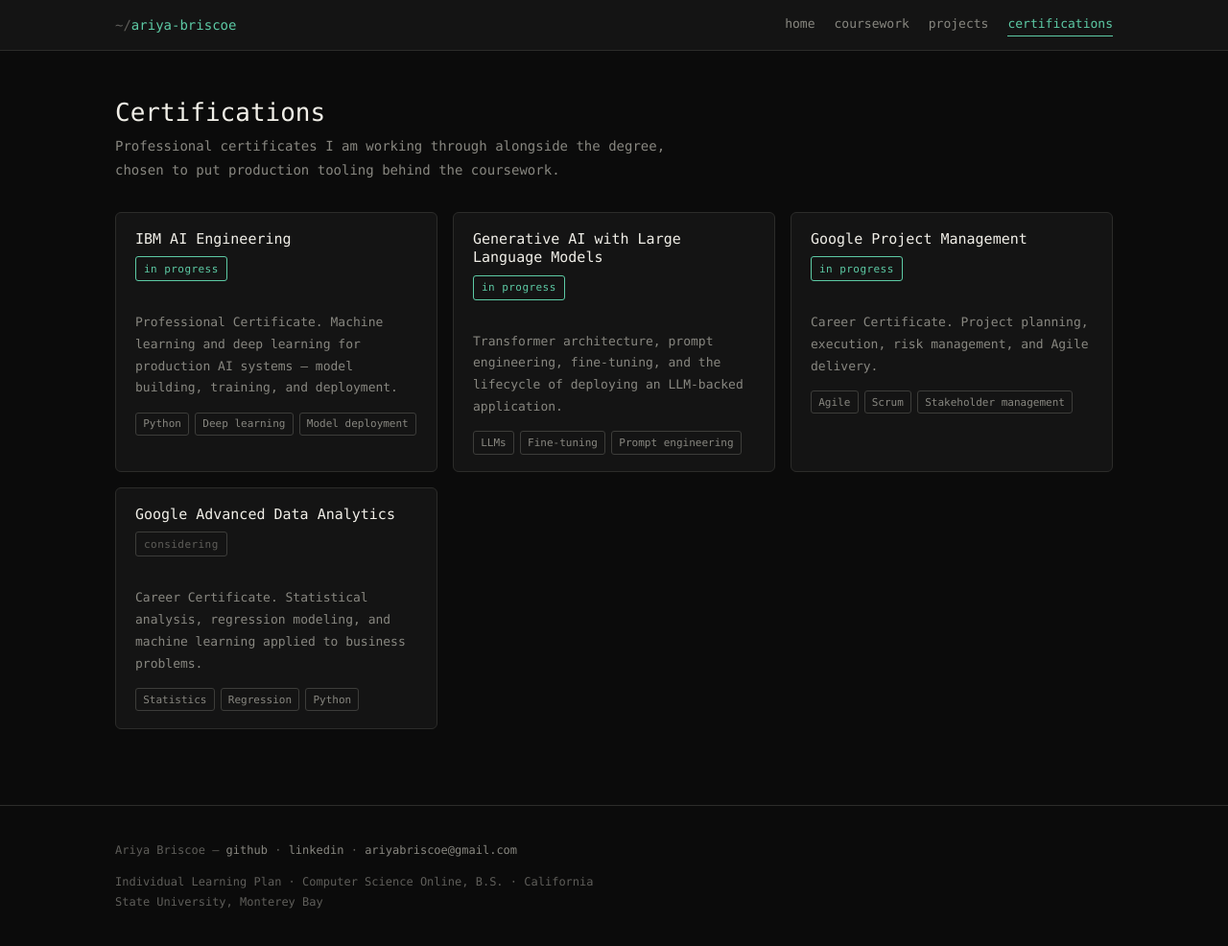
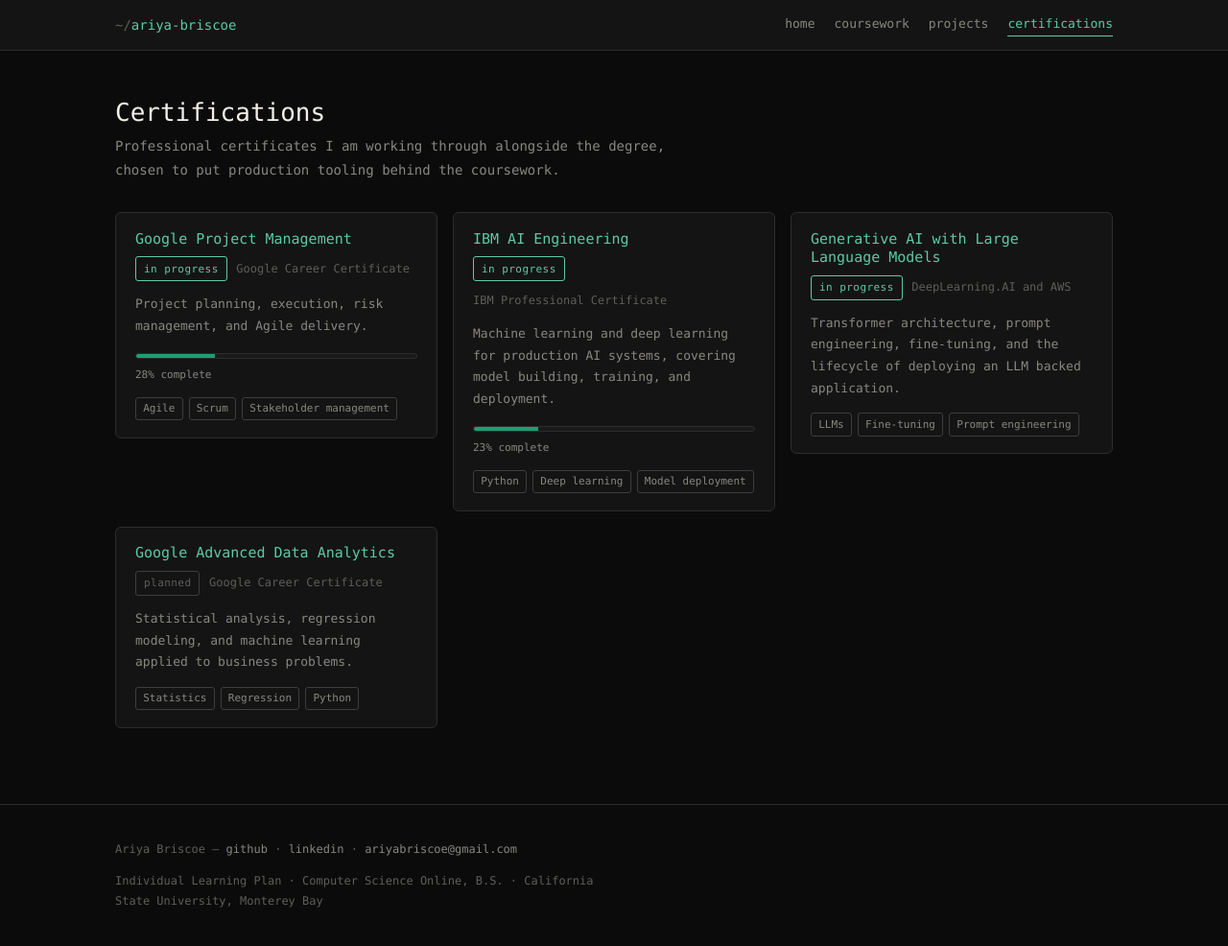
Before and after one commit to ryebriscoe/ryebriscoe.github.io, a Jekyll site: the page built from certifications.md, in a window 1280 px wide and 1003 px high. Shown: the top 986 px of the window at 96% size. Built offline with Jekyll 4.4.1, drawn with Linux system fonts in a browser that asks for light colours.

Commit message:
Add certification progress bars and links
Move the four certificates into _data/certifications.yml so updating
progress is a one-number edit. Each card is now a link to the course
page, and entries with a progress value render an accessible bar.

```diff
--- a/assets/css/main.css
+++ b/assets/css/main.css
@@ -404,6 +404,63 @@
   margin-top: 0;
 }
 
+a.card {
+  display: block;
+  color: inherit;
+  border: 1px solid var(--border);
+}
+
+a.card:hover {
+  border-color: var(--accent);
+}
+
+a.card h3 {
+  color: var(--accent);
+}
+
+.card .meta {
+  font-size: 12px;
+  color: var(--text-faint);
+  margin: 0 0 0.75rem;
+  display: flex;
+  align-items: center;
+  gap: 0.6rem;
+  flex-wrap: wrap;
+  max-width: none;
+}
+
+/* ---------- progress bar ---------- */
+
+.cert-progress {
+  margin: 1rem 0 0;
+}
+
+.cert-progress .track {
+  height: 6px;
+  background: var(--surface-2);
+  border: 1px solid var(--border);
+  border-radius: 4px;
+  overflow: hidden;
+}
+
+.cert-progress .fill {
+  display: block;
+  height: 100%;
+  min-width: 2px;
+  background: var(--accent-dim);
+}
+
+.cert-progress .fill.is-full {
+  background: var(--accent);
+}
+
+.cert-progress .pct {
+  display: block;
+  font-size: 11px;
+  color: var(--text-dim);
+  margin-top: 0.45rem;
+}
+
 .card p {
   font-size: 13px;
   color: var(--text-dim);
--- a/certifications.md
+++ b/certifications.md
@@ -3,6 +3,8 @@
 title: Certifications
 permalink: /certifications/
 ---
+
+{% assign certs = site.data.certifications %}
 
 <h1>Certifications</h1>
 <p class="lede">
@@ -11,73 +13,55 @@
 </p>
 
 <ul class="cards">
-  <li class="card">
-    <h3>IBM AI Engineering</h3>
-    <p class="lede">
-      <span class="badge is-in_progress">in progress</span>
-    </p>
-    <p>
-      Professional Certificate. Machine learning and deep learning for production
-      AI systems — model building, training, and deployment.
-    </p>
-    <ul class="chips">
-      <li>Python</li>
-      <li>Deep learning</li>
-      <li>Model deployment</li>
-    </ul>
-  </li>
+  {% for c in certs %}
+    <li>
+      <a class="card" href="{{ c.url }}">
+        <h3>{{ c.name }}</h3>
+        <p class="meta">
+          <span class="badge is-{{ c.status }}">
+            {%- case c.status -%}
+              {%- when "completed" -%}completed
+              {%- when "in_progress" -%}in progress
+              {%- else -%}planned
+            {%- endcase -%}
+          </span>
+          {{ c.issuer }}
+        </p>
 
-  <li class="card">
-    <h3>Generative AI with Large Language Models</h3>
-    <p class="lede">
-      <span class="badge is-in_progress">in progress</span>
-    </p>
-    <p>
-      Transformer architecture, prompt engineering, fine-tuning, and the
-      lifecycle of deploying an LLM-backed application.
-    </p>
-    <ul class="chips">
-      <li>LLMs</li>
-      <li>Fine-tuning</li>
-      <li>Prompt engineering</li>
-    </ul>
-  </li>
+        <p>{{ c.blurb }}</p>
 
-  <li class="card">
-    <h3>Google Project Management</h3>
-    <p class="lede">
-      <span class="badge is-in_progress">in progress</span>
-    </p>
-    <p>
-      Career Certificate. Project planning, execution, risk management, and
-      Agile delivery.
-    </p>
-    <ul class="chips">
-      <li>Agile</li>
-      <li>Scrum</li>
-      <li>Stakeholder management</li>
-    </ul>
-  </li>
+        {% if c.progress %}
+          <div class="cert-progress">
+            <div
+              class="track"
+              role="progressbar"
+              aria-valuenow="{{ c.progress }}"
+              aria-valuemin="0"
+              aria-valuemax="100"
+              aria-label="{{ c.name }} progress"
+            >
+              <span
+                class="fill{% if c.progress >= 100 %} is-full{% endif %}"
+                style="width: {{ c.progress }}%"
+              ></span>
+            </div>
+            <span class="pct">{{ c.progress }}% complete</span>
+          </div>
+        {% endif %}
 
-  <li class="card">
-    <h3>Google Advanced Data Analytics</h3>
-    <p class="lede">
-      <span class="badge is-planned">considering</span>
-    </p>
-    <p>
-      Career Certificate. Statistical analysis, regression modeling, and machine
-      learning applied to business problems.
-    </p>
-    <ul class="chips">
-      <li>Statistics</li>
-      <li>Regression</li>
-      <li>Python</li>
-    </ul>
-  </li>
+        {% if c.tech %}
+          <ul class="chips">
+            {% for t in c.tech %}<li>{{ t }}</li>{% endfor %}
+          </ul>
+        {% endif %}
+      </a>
+    </li>
+  {% endfor %}
 </ul>
 
 {% comment %}
-TODO: add target completion dates for each certificate.
-Swap each badge to is-completed with a credential link as you finish.
-Also decide whether to keep Google Advanced Data Analytics.
+TODO: add the percentage for Generative AI with Large Language Models in
+_data/certifications.yml, and a progress value for Google Advanced Data
+Analytics once you start it. Swap status to completed and add a credential
+link as each one finishes.
 {% endcomment %}
```
Also changed, not shown: _data/certifications.yml (added, +47 -0 lines).
